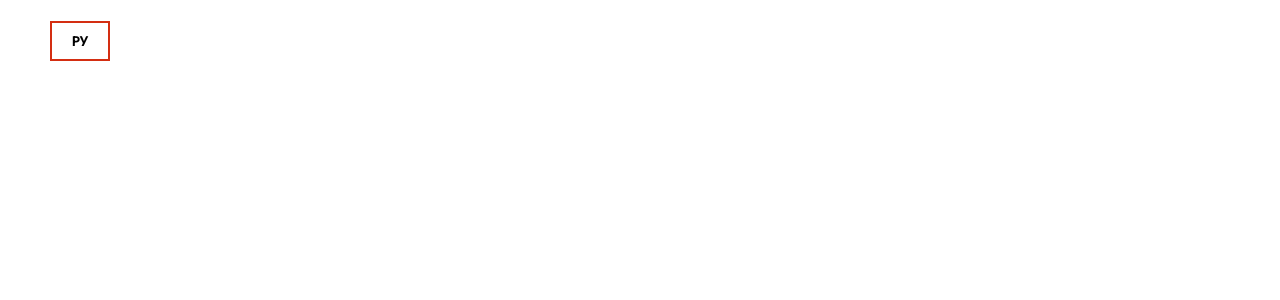
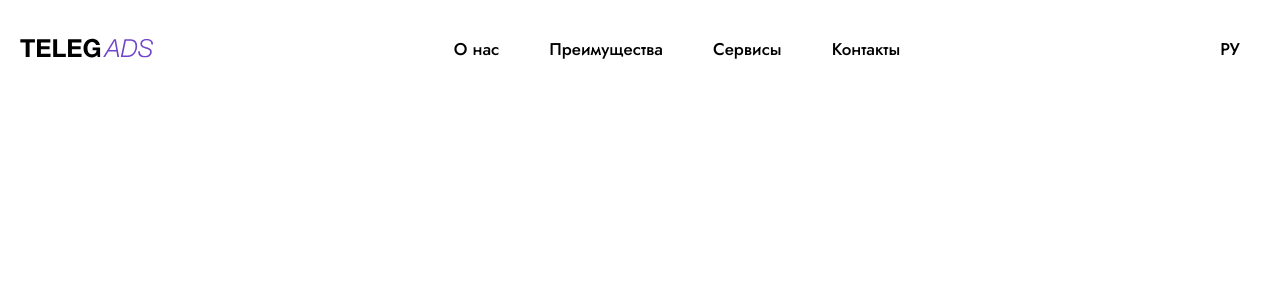
Before and after one commit to frontend-porfolio/landing-telegram, a React (Vite) app: page / in a window 1280 px wide. Shown: the top 300 px of the page. Built offline with nearby package versions, Linux system fonts and the light colour scheme.

Commit message:
feat(src/components/templates/navbar): added navbar

```diff
--- a/src/assets/css/index.css
+++ b/src/assets/css/index.css
@@ -7,6 +7,7 @@
   --font-montserrat: "Montserrat", sans-serif;
   --font-noto-sans: "Noto Sans", sans-serif;
   --font-poppins: "Poppins", sans-serif;
+  --purple-color: #7044CC;
 }
 
 @layer base {
@@ -28,4 +29,7 @@
   .font-poppins {
     font-family: var(--font-poppins);
   }
+  .purple-color {
+    color: var(--purple-color);
+  }
 }
--- a/src/components/atoms/language/index.tsx
+++ b/src/components/atoms/language/index.tsx
@@ -16,13 +16,13 @@ export const Language = ({ lang, changeLanguage, en, ru }: LanguageProps) => {
     return (
         <div ref={languageRef} className="relative z-50">
             <button
-                className="flex h-[40px] w-[60px] cursor-pointer items-center justify-center border-2 border-[#D42E12] text-[14px] font-bold text-red uppercase"
+                className="flex h-[40px] w-[60px] cursor-pointer items-center justify-center uppercase text-[17px] font-medium"
                 onClick={() => setBtnLng(!btnLng)}>
                 {language}
             </button>
 
             <div
-                className={`absolute top-[50px] flex w-[60px] transform flex-col gap-2 border-2 border-[#D42E12] bg-black/80 px-[10px] py-[5px] text-red shadow-md transition-all duration-300 ease-in-out ${
+                className={`absolute top-[50px] flex w-[60px] transform flex-col gap-2 border-2 border-[#D42E12] px-[10px] py-[5px] text-red shadow-md transition-all duration-300 ease-in-out ${
                     btnLng
                         ? "scale-100 opacity-100"
                         : "pointer-events-none scale-95 opacity-0"
--- a/src/components/templates/navbar/index.tsx
+++ b/src/components/templates/navbar/index.tsx
@@ -9,8 +9,37 @@ export default function Navbar() {
     i18n.changeLanguage(language)
   }
 
+  const links = [
+    {
+      to: "#1",
+      label: t("navbar.links.about")
+    },
+    {
+      to: "#2",
+      label: t("navbar.links.advantages")
+    },
+    {
+      to: "#3",
+      label: t("navbar.links.services")
+    },
+    {
+      to: "#4",
+      label: t("navbar.links.contacts")
+    }
+  ] as const
+
   return (
-    <nav className="flex items-center justify-between px-5 py-[21px] md:pr-[25px] md:pl-[50px]">
+    <nav className="container mx-auto flex items-center justify-between px-5 py-[30px]">
+      <a href="#">
+        <img src="/icons/logo.svg" alt="logo" />
+      </a>
+      <div className="flex items-center gap-[50px]">
+        {links.map(({ to, label }) => (
+          <a className="text-black text-[17px] font-medium transition-colors duration-300 ease-in-out hover:text-[#7044CC]" href={to} key={to}>
+            {label}
+          </a>
+        ))}
+      </div>
       <Language
         lang={i18n.language}
         changeLanguage={changeLanguage}
--- a/src/locales/ru.json
+++ b/src/locales/ru.json
@@ -3,6 +3,12 @@
         "languages": {
             "ru": "ру",
             "en": "анг"
+        },
+        "links": {
+            "about": "О нас",
+            "advantages": "Преимущества",
+            "services": "Сервисы",
+            "contacts": "Контакты"
         }
     }
 }
```
Also changed, not shown: public/icons/logo.svg (added).
